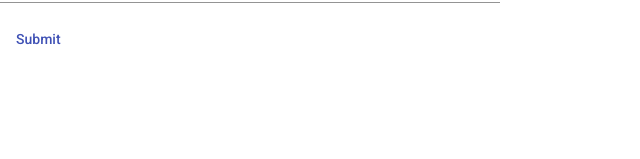
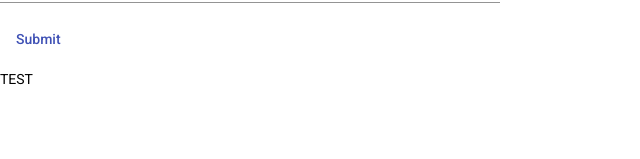
Before and after one commit to gabrielnicolae3103/Student-Management-App-FrontEnd, an Angular app: page /login in a window 1280 px wide. Shown: the part 128-287 px from the top of the page, without its empty margins (0-640 px from the left). Built offline with nearby package versions, Linux system fonts and the light colour scheme.

Commit message:
test commit

```diff
--- a/src/app/components/login-page/login-page.component.html
+++ b/src/app/components/login-page/login-page.component.html
@@ -13,3 +13,4 @@
 
   <p>{{login.username}}</p>
   <p>{{login.password}}</p>
+  <p>TEST</p>
```
Also changed, not shown: src/app/components/login-page/login-page.component.css (line endings or trailing spaces), src/app/models/loginCredentials.ts (line endings or trailing spaces).
